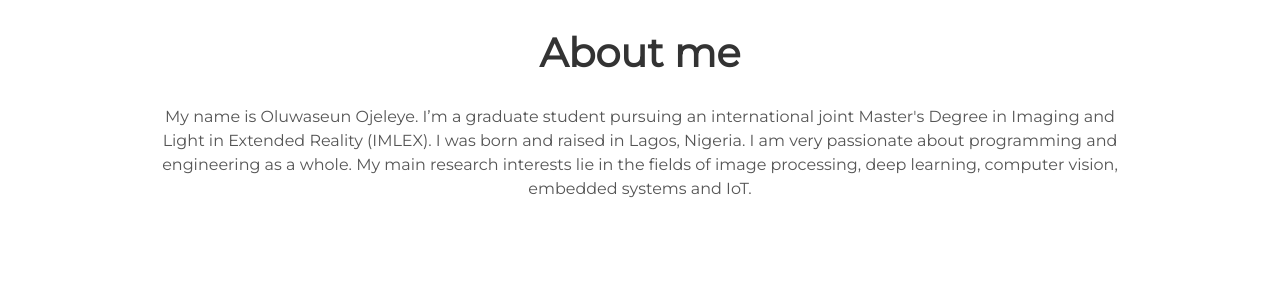
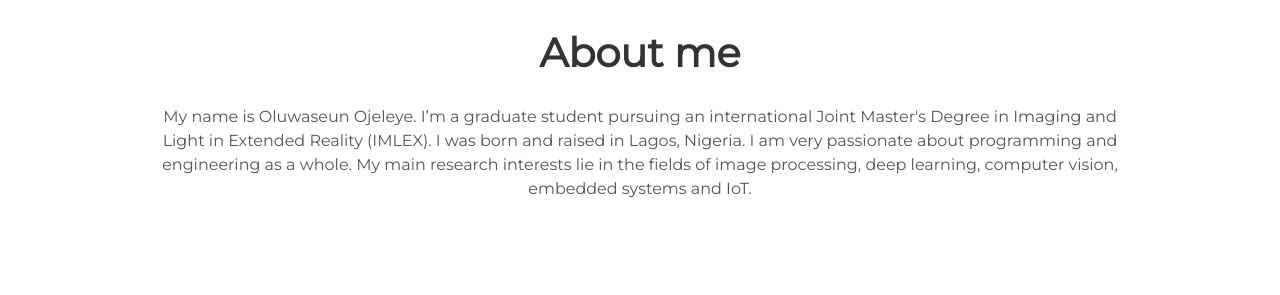
Before and after one commit to OluwaseunOjeleye/oluwaseunojeleye.github.io, a Jekyll site: the page built from index.html, in a window 1280 px wide and 900 px high, scrolled down 799 px. Shown: the part 153-448 px from the top of the window. Built offline with Jekyll 4.4.1, drawn with Linux system fonts in a browser that asks for light colours.

```diff
--- a/_config.yml
+++ b/_config.yml
@@ -6,7 +6,7 @@ description: About Oluwaseun Ojeleye
 
 # User settings
 username: Oluwaseun
-user_description: My name is Oluwaseun Ojeleye. I’m a graduate student pursuing an international joint Master's Degree in Imaging and Light in Extended Reality (IMLEX). I was born and raised in Lagos, Nigeria.
+user_description: My name is Oluwaseun Ojeleye. I’m a graduate student pursuing an international Joint Master's Degree in Imaging and Light in Extended Reality (IMLEX). I was born and raised in Lagos, Nigeria.
   I am very passionate about programming and engineering as a whole.
   My main research interests lie in the fields of image processing, deep learning, computer vision, embedded systems and IoT.
 
```
